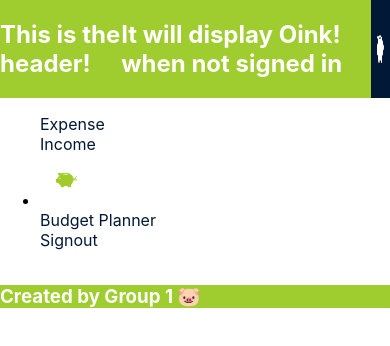
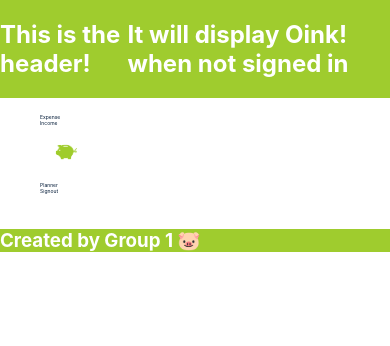
Before and after one commit to emsaw721/stacks-on-stacks, a React (Create React App) app in the folder client/: page /signout in a window 390 px wide. Shown: the top 346 px of the page. Built offline with nearby package versions, Linux system fonts and the light colour scheme.

Commit message:
navbar still not horizontal

```diff
--- a/client/src/components/Navbar.js
+++ b/client/src/components/Navbar.js
@@ -11,6 +11,7 @@ import Navpig from './oinktranspig.png';
 
 const Nav = () => {
     return(
+        <section className='navcontainer'>
         <nav className='navbar' >
             <ul className='nav-list'>
                 <li className='nav-item'>
@@ -30,7 +31,7 @@ const Nav = () => {
                 </li>
                 <li className='nav-item'>
                     {/* <Link to '/planner' className='nav-link'> */}
-                        <span className='link-text'>Budget Planner</span>
+                        <span className='link-text'>Planner</span>
                     {/* </Link> */}
                 </li>
                 <li className='nav-item'>
@@ -40,6 +41,7 @@ const Nav = () => {
                 </li>
             </ul>
         </nav>
+        </section>
     )
 };
 
--- a/client/src/components/components.css
+++ b/client/src/components/components.css
@@ -8,19 +8,32 @@
     --septary-color: #475FD7;
 }
 
-
+@media only screen and (max-width: 768px) {
 /* -------- Navbar Styling ---------- */
+.navcontainer {
+    display: flex;
+    flex-wrap: wrap;
+}
 .navbar {
     background-color: var(--tertiary-color);
-    display: flex;
+    flex-basis: 100%;
+    margin: 0;
+    padding: 0;
+    flex-direction: row;
 }
 
 .nav-list {
-    justify-content: space-evenly;
+    list-style: none;
+    position: -webkit-sticky;
+    position: sticky;
+    bottom: 0;
+    flex-direction: row;
 }
 
 .nav-item {
     list-style: none;
+    flex-shrink: 1;
+    font-size: 5px;
 }
 
 .link-text {
@@ -42,8 +55,7 @@
 }
 
 .header img {
-    width: 5%;
-    height: auto;
+    display: none;
 }
 
 /* ------- Footer Styling ------- */
@@ -51,3 +63,14 @@
     background-color: var(--quinary-color);
     color: var(--tertiary-color);
 }
+
+}
+
+
+
+/* ---- desktop/ laptop formatting ------- */
+
+.header img {
+    width: 5%;
+    height: auto;
+}
--- a/client/src/pages/pages.css
+++ b/client/src/pages/pages.css
@@ -7,3 +7,8 @@
     --sextary-color: #EC4F46;
     --septary-color: #475FD7;
 }
+
+@media only screen and (min-width: 768px) {
+
+
+}
```
